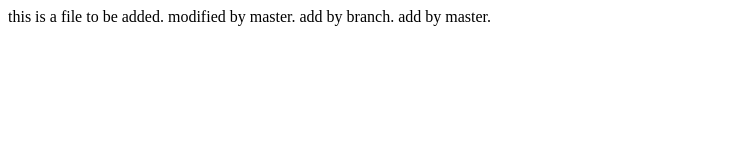
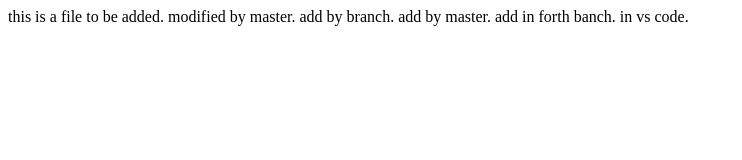
Before and after one commit to eastern3/vsCodeGit, a plain HTML site: page index.html in a window 1280 px wide. Shown: the whole page, without its empty margins (0-742 px from the left). Drawn offline with Linux system fonts and the light colour scheme.

Commit message:
vs code new a forth branch

```diff
--- a/index.html
+++ b/index.html
@@ -4,5 +4,6 @@
 this is a file to be added. modified by master.
 add by branch.
 add by master.
+add in forth banch. in vs code.
 </body>
 </html>
```
